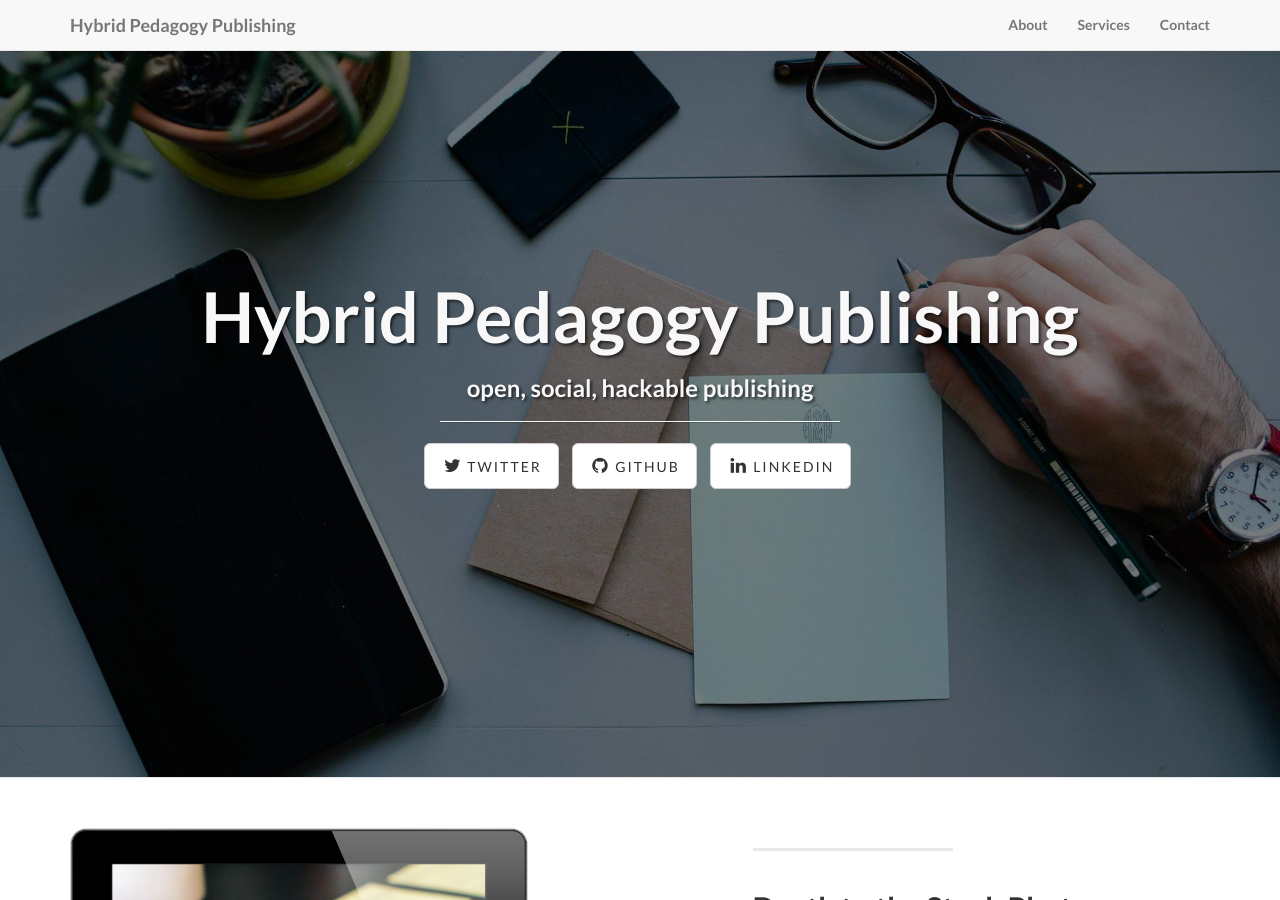
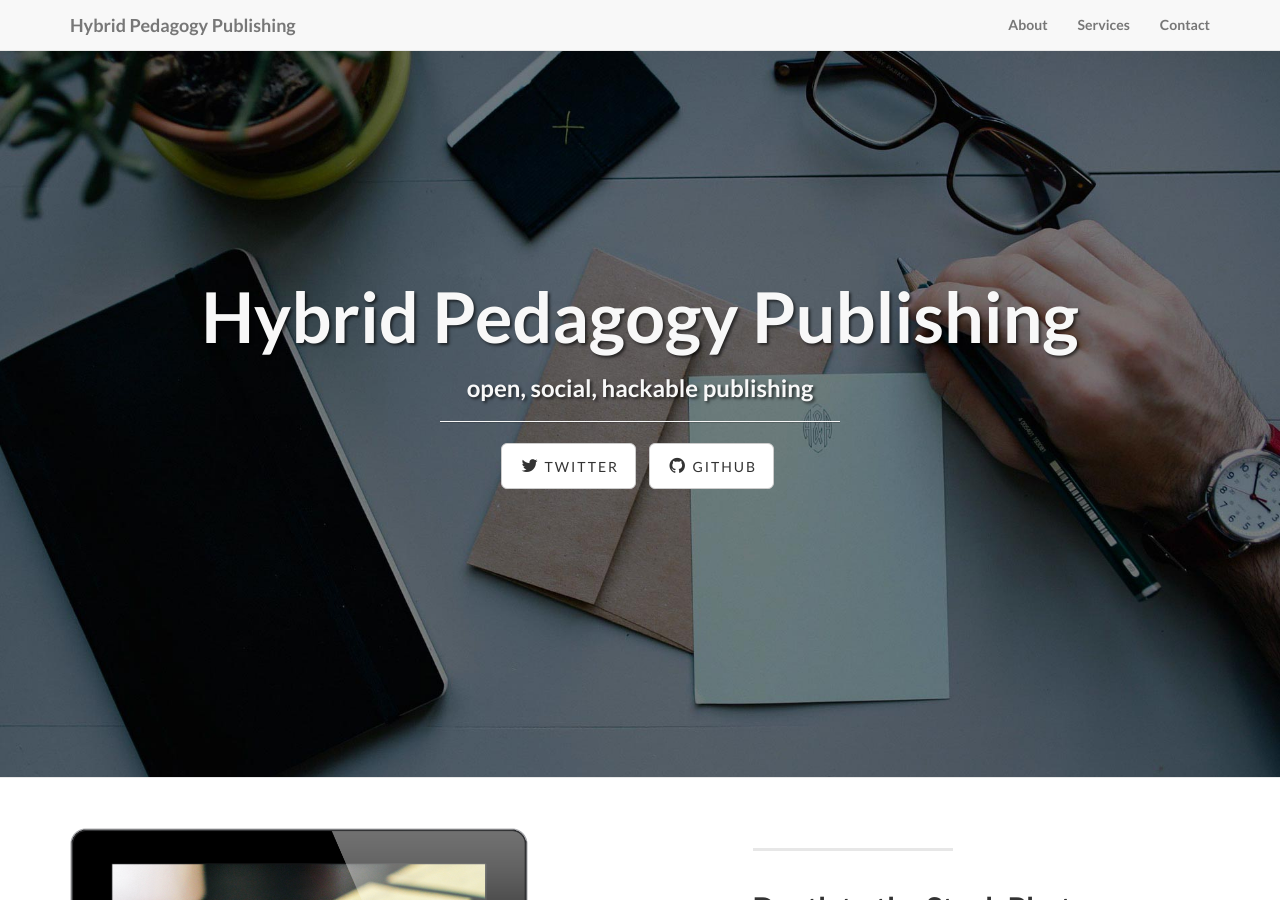
Before and after one commit to HybridPedagogyPublishing/HybridPedagogyPublishing.github.io, a Jekyll site: the page built from index.html, in a window 1280 px wide and 900 px high. Built offline with Jekyll 4.4.1, drawn with Linux system fonts in a browser that asks for light colours.

Commit message:
Header update

```diff
--- a/_config.yml
+++ b/_config.yml
@@ -24,5 +24,3 @@
     url: https://twitter.com/HybridPub
   - title: github
     url: https://github.com/HybridPedagogyPublishing
-  - title: linkedin
-    url:
```
